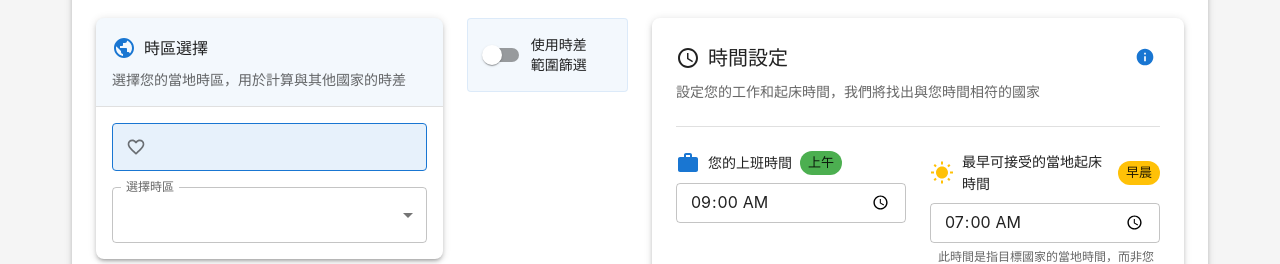
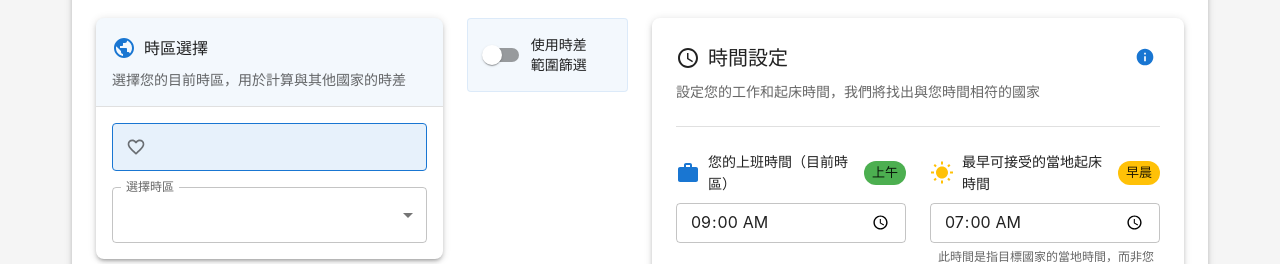
Before and after one commit to tin80122/timezone-finder, a React (Vite) app: page / in a window 1280 px wide. Shown: the part 151-415 px from the top of the page. Built offline with nearby package versions, Linux system fonts and the light colour scheme.

Commit message:
chore: correct the copy meaning

```diff
--- a/src/components/TimeInputs.tsx
+++ b/src/components/TimeInputs.tsx
@@ -126,7 +126,7 @@ const TimeInputs: React.FC<TimeInputsProps> = ({
           <Box sx={{ mb: 2 }}>
             <Box sx={{ display: 'flex', alignItems: 'center', mb: 1 }}>
               <WorkIcon color="primary" sx={{ mr: 1 }} />
-              <Typography variant="subtitle2">您的上班時間</Typography>
+              <Typography variant="subtitle2">您的上班時間（目前時區）</Typography>
               <Chip
                 size="small"
                 label={getTimeDescription(workHours)}
--- a/src/components/TimeZoneSelector.tsx
+++ b/src/components/TimeZoneSelector.tsx
@@ -138,7 +138,7 @@ const TimeZoneSelector: React.FC<TimeZoneSelectorProps> = ({ value, onChange, op
           </Typography>
         </Box>
         <Typography variant="body2" color="text.secondary">
-          選擇您的當地時區，用於計算與其他國家的時差
+          選擇您的目前時區，用於計算與其他國家的時差
         </Typography>
       </Box>
 
```
